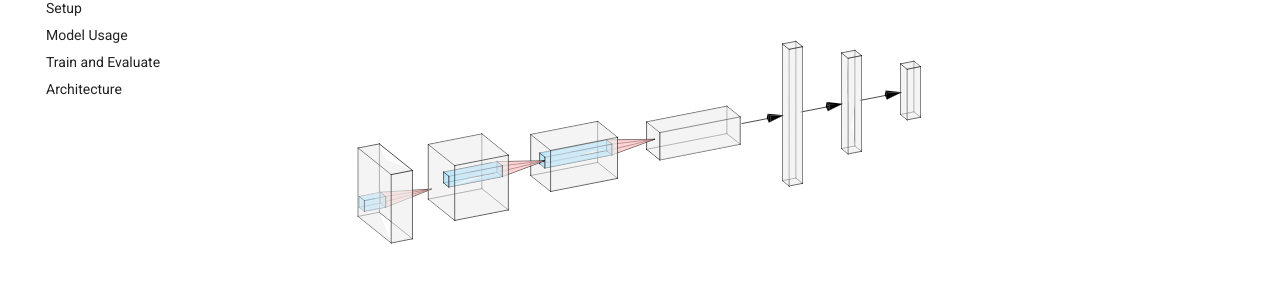
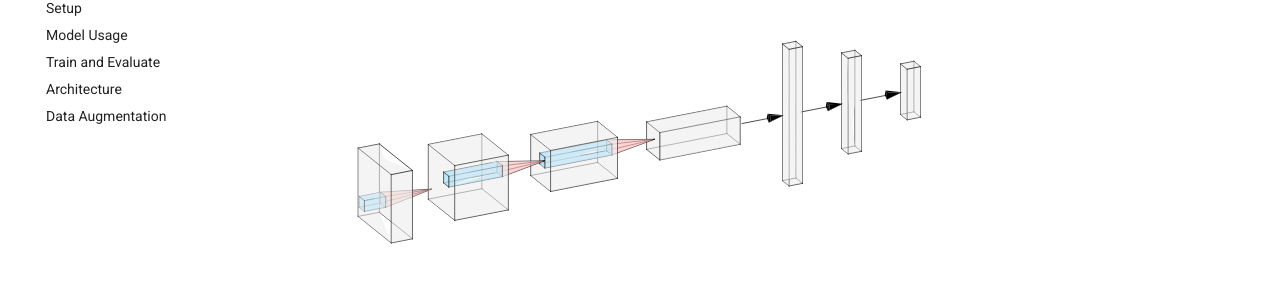
Before and after one commit to S1M0N38/chess-cv, an MkDocs documentation site: the page built from docs/index.md, in a window 1280 px wide. Shown: the part 157-458 px from the top of the page. Built offline with MkDocs 1.6.1 and Material for MkDocs 9.7.7, drawn with Linux system fonts in a browser that asks for light colours; comment, search, counter and statistics services are not loaded.

Commit message:
feat: add data augmentations page to mkdocs

```diff
--- a/mkdocs.yml
+++ b/mkdocs.yml
@@ -43,6 +43,7 @@ plugins:
           - inference.md
           - train-and-eval.md
           - architecture.md
+          - data-augmentations.md
       full_output: llms-full.txt
       autoclean: true
 nav:
@@ -51,6 +52,7 @@ nav:
   - Model Usage: inference.md
   - Train and Evaluate: train-and-eval.md
   - Architecture: architecture.md
+  - Data Augmentation: data-augmentations.md
 markdown_extensions:
   - toc:
       toc_depth: 3
```
